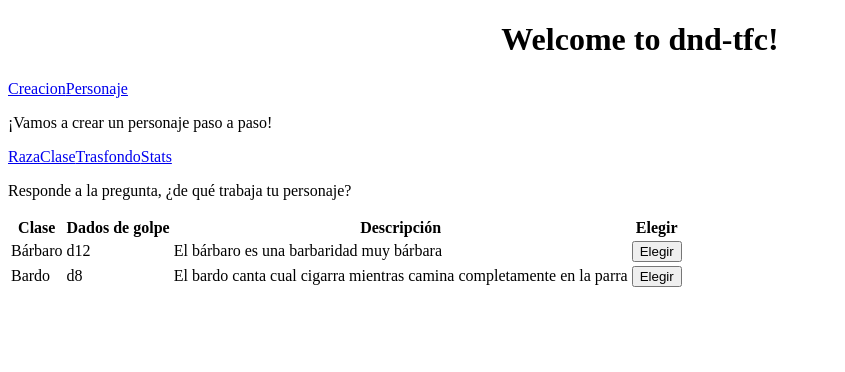
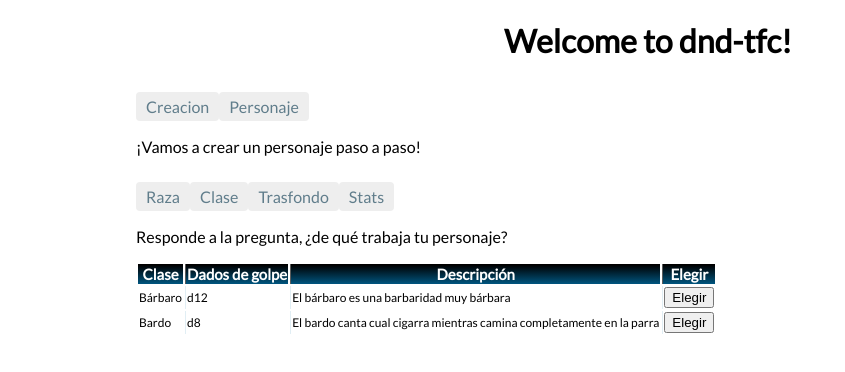
Before and after one commit to rondeo/dnd.tfc, an Angular app: page /creacion/clase in a window 1280 px wide. Shown: the top 372 px of the page, without its empty margins (0-845 px from the left). Built offline with nearby package versions, Linux system fonts and the light colour scheme.

Commit message:
estilos añadidos

```diff
--- a/src/app/components/crear-clase/crear-clase.component.html
+++ b/src/app/components/crear-clase/crear-clase.component.html
@@ -2,8 +2,8 @@
   Responde a la pregunta, ¿de qué trabaja tu personaje?
 </p>
 
-<table>
-  <thead>
+<table class="table table-hover text-center">
+  <thead class="thead-dark">
     <tr>
       <th>Clase</th>
       <th>Dados de golpe</th>
@@ -26,8 +26,8 @@
 </table>
 
 <div *ngIf="mostrar">
-    <table>
-      <thead>
+    <table class="table table-hover text-center">
+      <thead class="thead-dark">
           <tr>
             <th>Rasgo</th>
             <th>Nivel</th>
--- a/src/app/components/crear-raza/crear-raza.component.html
+++ b/src/app/components/crear-raza/crear-raza.component.html
@@ -2,8 +2,8 @@
   Responde a la pregunta: ¿Quién es tu personaje?
 </p>
 
-<table>
-  <thead>
+<table class="table table-hover text-center">
+  <thead class="thead-dark">
     <tr>
       <th>Raza</th>
       <th>Descripción</th>
@@ -24,8 +24,8 @@
 </table>
 
 <div *ngIf="mostrar">
-  <table>
-    <thead>
+  <table class="table table-hover text-center">
+    <thead class="thead-dark">
         <tr>
           <th>Rasgo</th>
           <th>Descripción</th>
--- a/src/app/components/crear-stats/crear-stats.component.html
+++ b/src/app/components/crear-stats/crear-stats.component.html
@@ -7,8 +7,8 @@
 <button (click)="seleccionRandom()">Random</button>
 
 
-<table>
-  <thead>
+<table class="table table-hover text-center">
+  <thead class="thead-dark">
     <tr>
       <th>Caracteristica</th>
     </tr>
@@ -21,8 +21,8 @@
 </table>
 
 <div *ngIf="mostrarArray">
-  <table *ngIf="mostrarArray">
-    <thead>
+  <table class="table table-hover text-center">
+    <thead class="thead-dark">
       <tr>
         <th>Puntos</th>
       </tr>
@@ -40,8 +40,8 @@
 </div>
 
 <div *ngIf="mostrarPuntos">
-  <table>
-    <thead>
+  <table class="table table-hover text-center">
+    <thead class="thead-dark">
       <tr>
         <th>Puntos</th>
       </tr>
--- a/src/app/components/crear-trasfondo/crear-trasfondo.component.html
+++ b/src/app/components/crear-trasfondo/crear-trasfondo.component.html
@@ -2,8 +2,8 @@
   Responde a la pregunta, ¿cuál es el pasado de tu personaje?
 </p>
 
-<table>
-    <thead>
+<table class="table table-hover text-center">
+  <thead class="thead-dark">
     <tr>
       <th>Trasfondo</th>
       <th>Descripción</th>
@@ -24,7 +24,7 @@
 </table>
 
 <div *ngIf="mostrar">
-    <button routerLink="/creacion/stats" >
+  <button routerLink="/creacion/stats">
     Confirmar
   </button>
 </div>
--- a/src/styles.scss
+++ b/src/styles.scss
@@ -1,4 +1,83 @@
-/* You can add global styles to this file, and also import other style files */
+@import url(https://fonts.googleapis.com/icon?family=Material+Icons);
+@import url(https://fonts.googleapis.com/css?family=Lato);
+
+table thead th {
+  background: -webkit-gradient(linear, left top, left bottom, color-stop(0.05, #000000), color-stop(1, #00557F));
+  background: -moz-linear-gradient(center top, #000000 5%, #000000 100%);
+  filter: progid:DXImageTransform.Microsoft.gradient(startColorstr='#006699', endColorstr='#00557F');
+  background-color: #607D8B;
+  color: #FFFFFF;
+  font-size: 15px;
+  font-weight: bold;
+  border-left: 1px solid #5c5c5c;
+}
+
+table thead th:first-child {
+  border: none;
+}
+
+table tbody td {
+  color: rgb(0, 0, 0);
+  border-left: 1px solid #E1EEF4;
+  font-size: 12px;
+  font-weight: normal;
+  cursor: pointer;
+  cursor: hand;
+}
+
+table tbody .alt td {
+  background: #E1EEF4;
+  color: rgb(0, 0, 0);
+}
+
+table tbody td:first-child {
+  border-left: none;
+}
+
+table tbody tr:last-child td {
+  border-bottom: none;
+}
+
+
+
+
+
+nav a {
+  padding: 5px 10px;
+  text-decoration: none;
+  margin-top: 10px;
+  display: inline-block;
+  background-color: #eee;
+  border-radius: 4px;
+}
+
+nav a:visited,
+a:link {
+  color: #607d8b;
+}
+
+nav a:hover {
+  color: #039be5;
+  background-color: #cfd8dc;
+}
+
+nav a.active {
+  color: #039be5;
+}
+
+
+
+
+
+body {
+  font-family: 'Lato', sans-serif !important; // #1
+  background-color: white !important;
+  left: 10%;
+  width: 80%;
+  position: relative;
+}
+
+
 .red {
   background: red;
 }
```
Also changed, not shown: 1 other file (tests, documents, lock files or other folders). Lines whose indentation alone changed are shown as unchanged.
